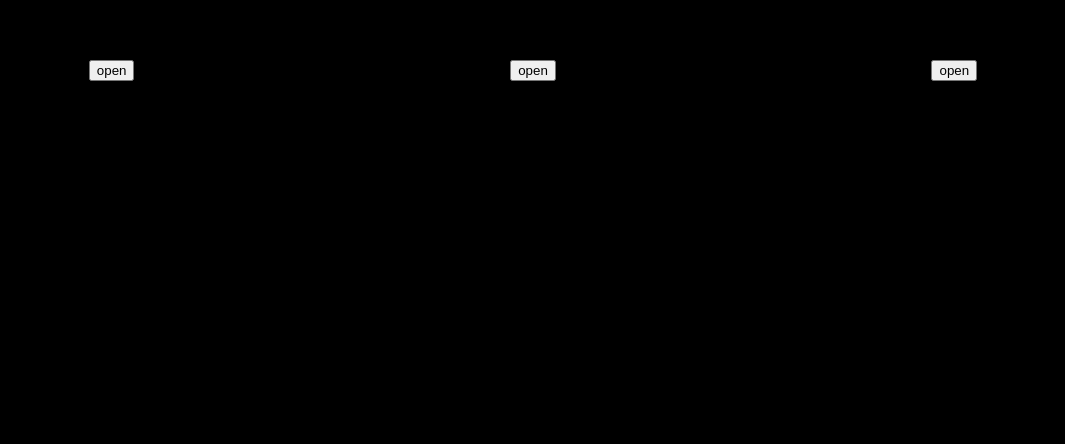
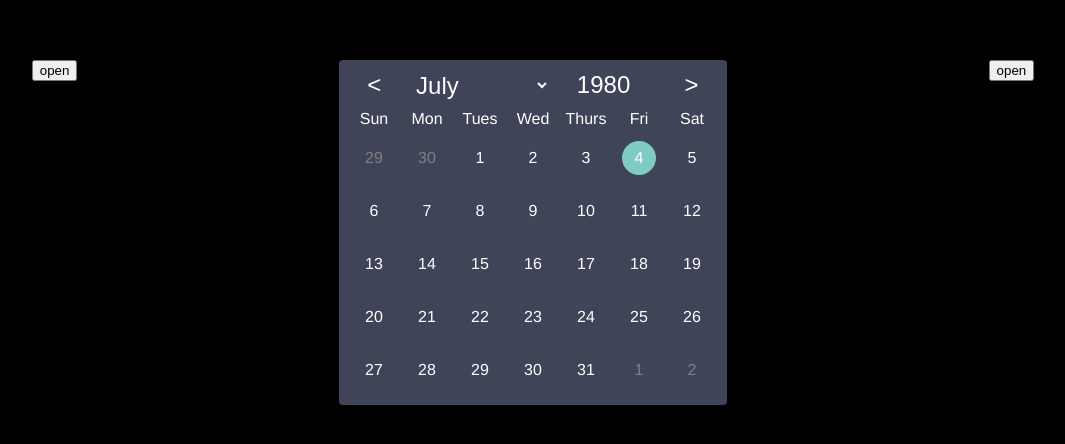
Before and after one commit to TravisL12/calendar-picker-react, a React (Create React App) app: page / in a window 1280 px wide. Shown: the part 148-592 px from the top of the page, without its empty margins (107-1172 px from the left). Built offline with nearby package versions, Linux system fonts and the light colour scheme.

Commit message:
no children, always open

```diff
--- a/src/App.js
+++ b/src/App.js
@@ -9,9 +9,7 @@ function App() {
         </CalendarPicker>
       </div>
       <div style={{ height: "400px" }}>
-        <CalendarPicker startDate={new Date("1980-7-4")}>
-          <button>Open</button>
-        </CalendarPicker>
+        <CalendarPicker startDate={new Date("1980-7-4")} />
       </div>
       <div style={{ height: "400px" }}>
         <CalendarPicker startDate={"2015-5-23"}>
--- a/src/Calendar.js
+++ b/src/Calendar.js
@@ -9,7 +9,7 @@ import {
 } from "./helpers";
 
 const CalendarPicker = ({ startDate = new Date(), children }) => {
-  const [isOpen, setIsOpen] = useState(false);
+  const [isOpen, setIsOpen] = useState(!children);
   const id = useMemo(() => Math.round(Math.random() * 1000), []);
   const dateProp = useMemo(() => {
     if (typeof startDate === "string") {
@@ -86,7 +86,6 @@ const CalendarPicker = ({ startDate = new Date(), children }) => {
   return (
     <>
       {childrenWithProps}
-
       {isOpen && (
         <div className="calendar">
           <div className="title">
```
